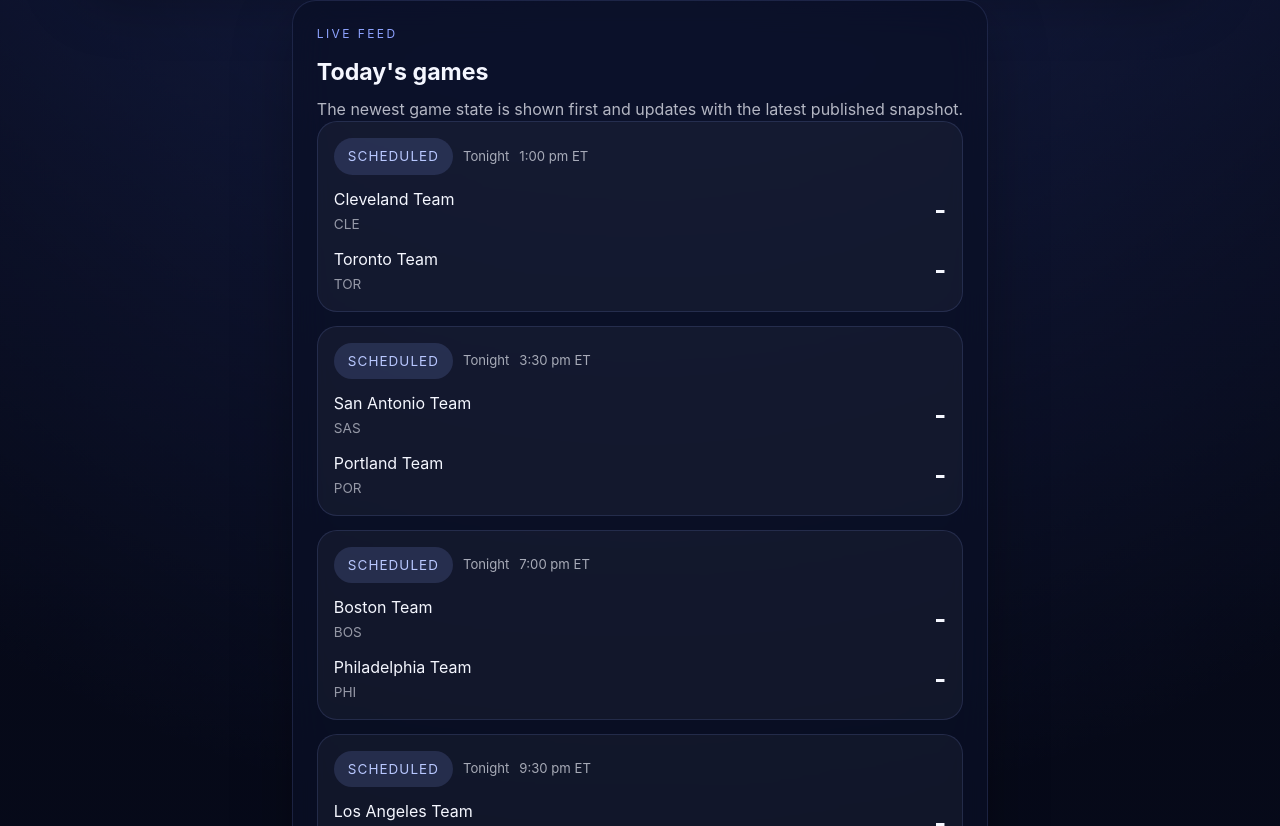
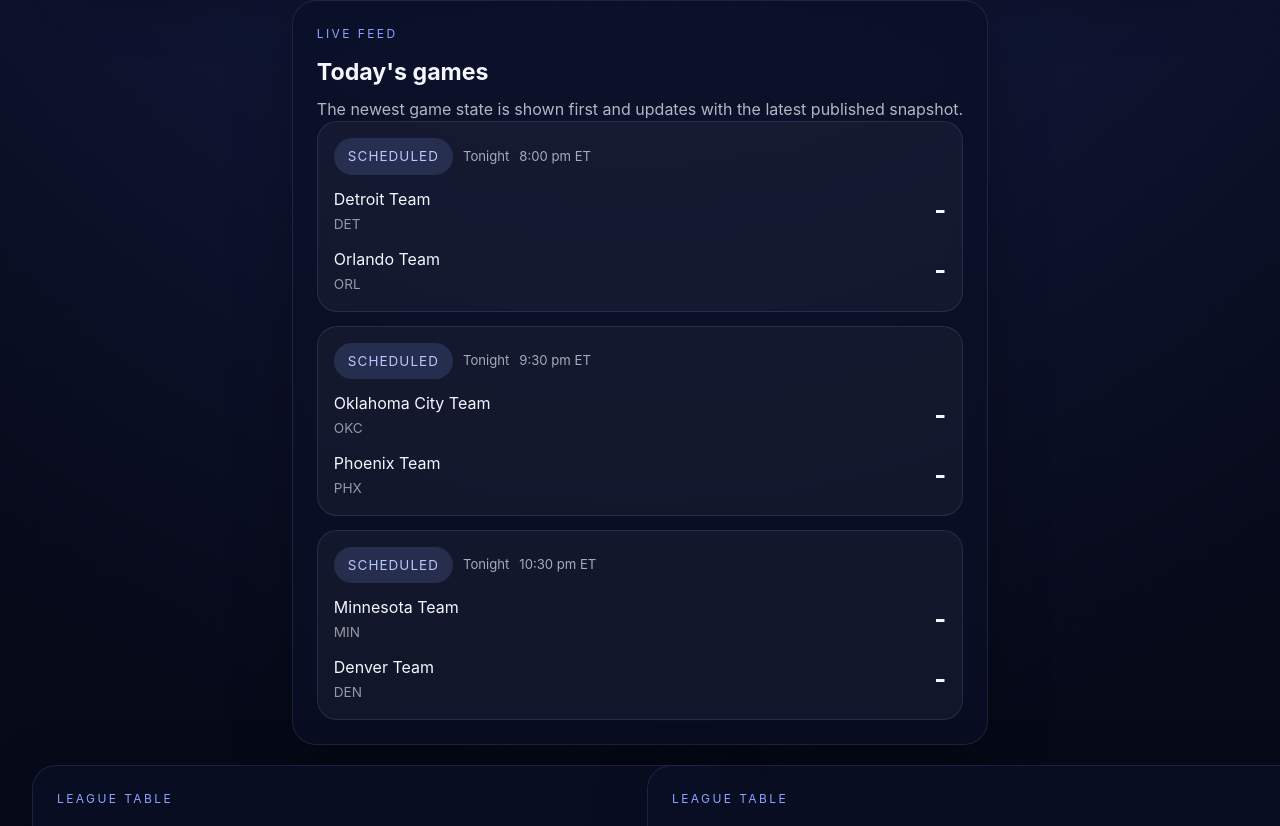
Before and after one commit to txdywy/inba, a React (Vite) app: page / in a window 1280 px wide. Shown: the part 454-1280 px from the top of the page. Built offline with nearby package versions, Linux system fonts and the light colour scheme.

Commit message:
fix: keep nba refresh resilient
Fallback to the last published snapshot when the live NBA fetch times out so Pages builds keep shipping.

```diff
--- a/public/data/latest.json
+++ b/public/data/latest.json
@@ -1,74 +1,58 @@
 {
-  "generatedAt": "2026-04-27T03:57:23.221Z",
+  "generatedAt": "2026-04-27T04:08:40.668Z",
   "leaguePhase": "playoffs",
   "headline": {
     "title": "Playoff picture taking shape",
-    "subtitle": "4 matchups remain on today’s slate"
+    "subtitle": "3 matchups remain on today’s slate"
   },
   "games": [
     {
-      "id": "0042500134",
+      "id": "0042500104",
       "status": "scheduled",
       "awayTeam": {
-        "name": "Cleveland Team",
-        "abbreviation": "CLE",
+        "name": "Detroit Team",
+        "abbreviation": "DET",
         "score": null
       },
       "homeTeam": {
-        "name": "Toronto Team",
-        "abbreviation": "TOR",
+        "name": "Orlando Team",
+        "abbreviation": "ORL",
         "score": null
       },
       "periodLabel": "Tonight",
-      "clock": "1:00 pm ET"
+      "clock": "8:00 pm ET"
     },
     {
-      "id": "0042500154",
+      "id": "0042500144",
       "status": "scheduled",
       "awayTeam": {
-        "name": "San Antonio Team",
-        "abbreviation": "SAS",
+        "name": "Oklahoma City Team",
+        "abbreviation": "OKC",
         "score": null
       },
       "homeTeam": {
-        "name": "Portland Team",
-        "abbreviation": "POR",
-        "score": null
-      },
-      "periodLabel": "Tonight",
-      "clock": "3:30 pm ET"
-    },
-    {
-      "id": "0042500114",
-      "status": "scheduled",
-      "awayTeam": {
-        "name": "Boston Team",
-        "abbreviation": "BOS",
-        "score": null
-      },
-      "homeTeam": {
-        "name": "Philadelphia Team",
-        "abbreviation": "PHI",
-        "score": null
-      },
-      "periodLabel": "Tonight",
-      "clock": "7:00 pm ET"
-    },
-    {
-      "id": "0042500174",
-      "status": "scheduled",
-      "awayTeam": {
-        "name": "Los Angeles Team",
-        "abbreviation": "LAL",
-        "score": null
-      },
-      "homeTeam": {
-        "name": "Houston Team",
-        "abbreviation": "HOU",
+        "name": "Phoenix Team",
+        "abbreviation": "PHX",
         "score": null
       },
       "periodLabel": "Tonight",
       "clock": "9:30 pm ET"
+    },
+    {
+      "id": "0042500165",
+      "status": "scheduled",
+      "awayTeam": {
+        "name": "Minnesota Team",
+        "abbreviation": "MIN",
+        "score": null
+      },
+      "homeTeam": {
+        "name": "Denver Team",
+        "abbreviation": "DEN",
+        "score": null
+      },
+      "periodLabel": "Tonight",
+      "clock": "10:30 pm ET"
     }
   ],
   "standings": {
```
Also changed, not shown: scripts/fetch-nba-data.mjs (+17 -2 lines).
